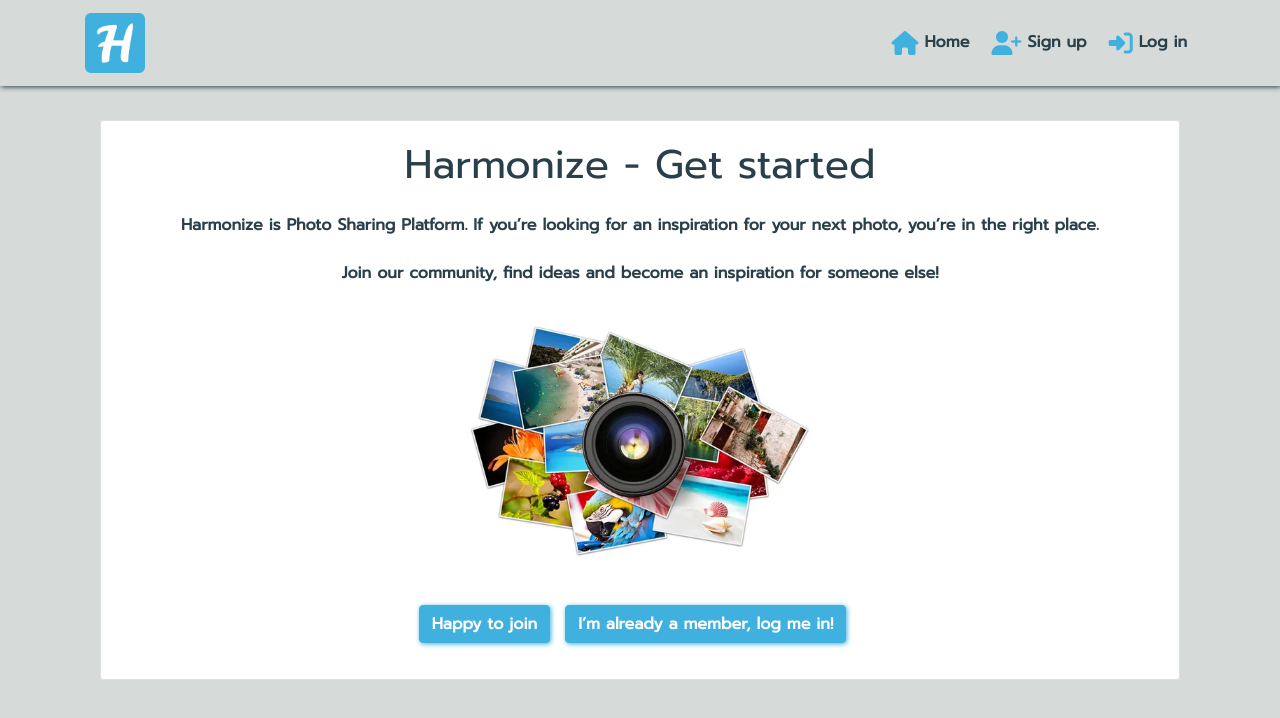
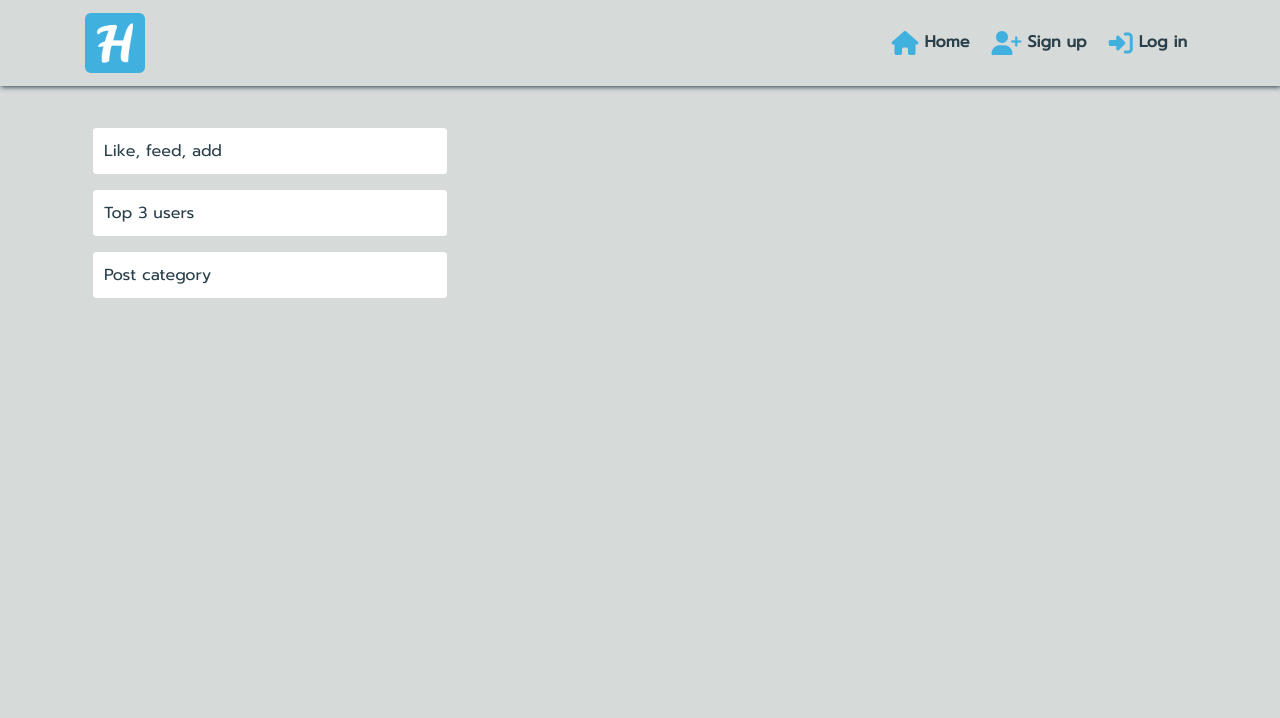
Before and after one commit to JureSeselj/harmonize, a React (Create React App) app: page / in a window 1280 px wide. Shown: the top 718 px of the page. Built offline with nearby package versions, Linux system fonts and the light colour scheme; no server answers.

Commit message:
Add MainPostsPage with route set up for feed & liked posts

```diff
--- a/src/App.js
+++ b/src/App.js
@@ -8,15 +8,45 @@ import SignUpForm from "./pages/auth/SignUpForm";
 import LogInForm from "./pages/auth/LogInForm";
 import PostCreateForm from "./pages/posts/PostCreateForm";
 import PostPage from "./pages/posts/PostPage";
+import MainPostsPage from "./pages/posts/MainPostsPage";
+import { useCurrentUser } from "./contexts/CurrentUserContext";
 
 
 function App() {
+  const currentUser = useCurrentUser();
+  const profile_id = currentUser?.profile_id || "";
+
   return (
         <div className={styles.App}>
           <NavBar />
           <Container className={styles.Body}>
             <Switch>
-              <Route exact path="/" render={() => <Landing />} />
+            <Route
+                exact path="/"
+                render={() => (
+                  <MainPostsPage
+                    message="No results found. Adjust the search keyword." />
+                )}
+              />
+              {/* Feed route */}
+              <Route
+                exact path="/feed"
+                render={() => (
+                  <MainPostsPage
+                    message="No results found. Adjust the search keyword or follow a user."
+                    filter={`owner__followed__owner__profile=${profile_id}&`} />
+                )}
+              />
+              {/* Like posts route */}
+              <Route
+                exact path="/liked"
+                render={() => (
+                  <MainPostsPage
+                    message="No results found. Adjust the search keyword or like a post."
+                    filter={`likes__owner__profile=${profile_id}&ordering=-likes__created_at&`} />
+                )}
+              />
+
               <Route exact path="/signup" render={() => <SignUpForm />} />
               <Route exact path="/login" render={() => <LogInForm />} />
               <Route exact path="/posts/create" render={() => <PostCreateForm /> } />
--- /dev/null
+++ b/src/pages/posts/MainPostsPage.js
@@ -0,0 +1,37 @@
+import React from "react";
+import { Col, Container, Form, Row } from "react-bootstrap";
+import appStyles from "../../App.module.css";
+import styles from "../../styles/MainPostsPage.module.css";
+
+function PostsPage() {
+  return (
+    <Container>
+      <Row>
+        <Col className="py-2 p-0 p-lg-2" lg={4}>
+          <Container
+            className={`${appStyles.Content} ${appStyles.CollapsedColumn} mb-3`}
+          >
+            Like, feed, add
+          </Container>
+
+          <Container
+            className={`${appStyles.Content} ${appStyles.CollapsedColumn} mb-3`}
+          >
+            Top 3 users
+          </Container>
+
+          <Container
+            className={`${appStyles.Content} ${appStyles.CollapsedColumn} mb-3`}
+          >
+            Post category
+          </Container>
+        </Col>
+
+        <Col className="py-2 p-0 p-lg-2" lg={8}>
+        </Col>
+      </Row>
+    </Container>
+  );
+}
+
+export default PostsPage;
```
Also changed, not shown: src/styles/MainPostsPage.module.css (added).
